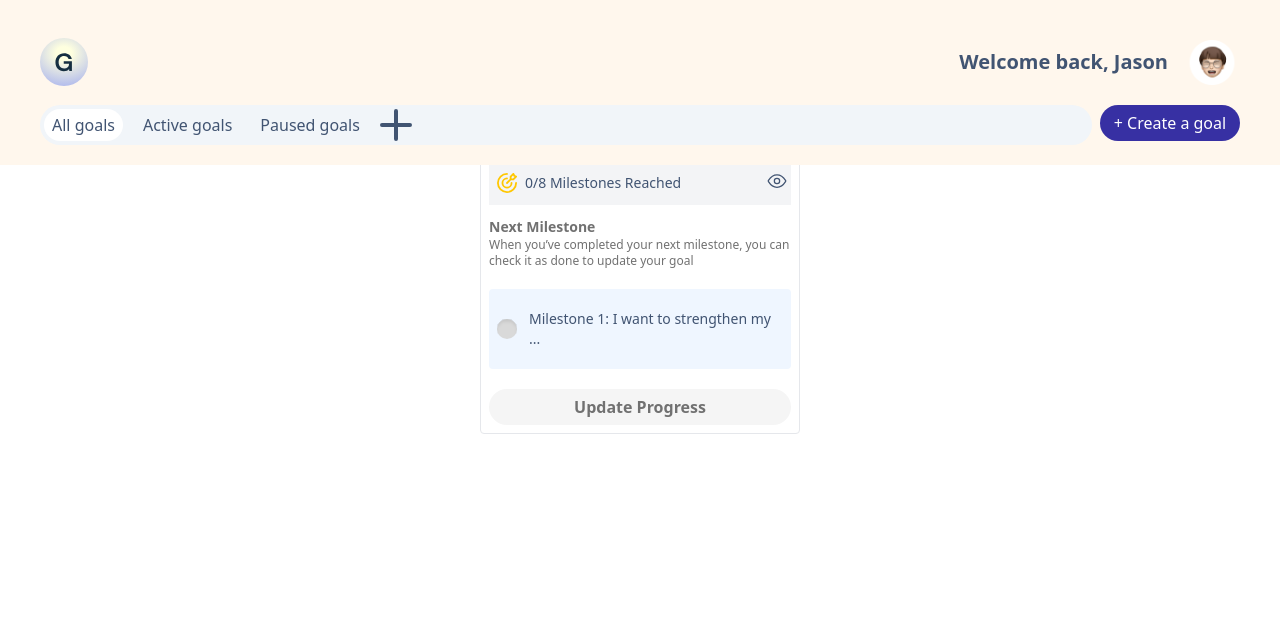
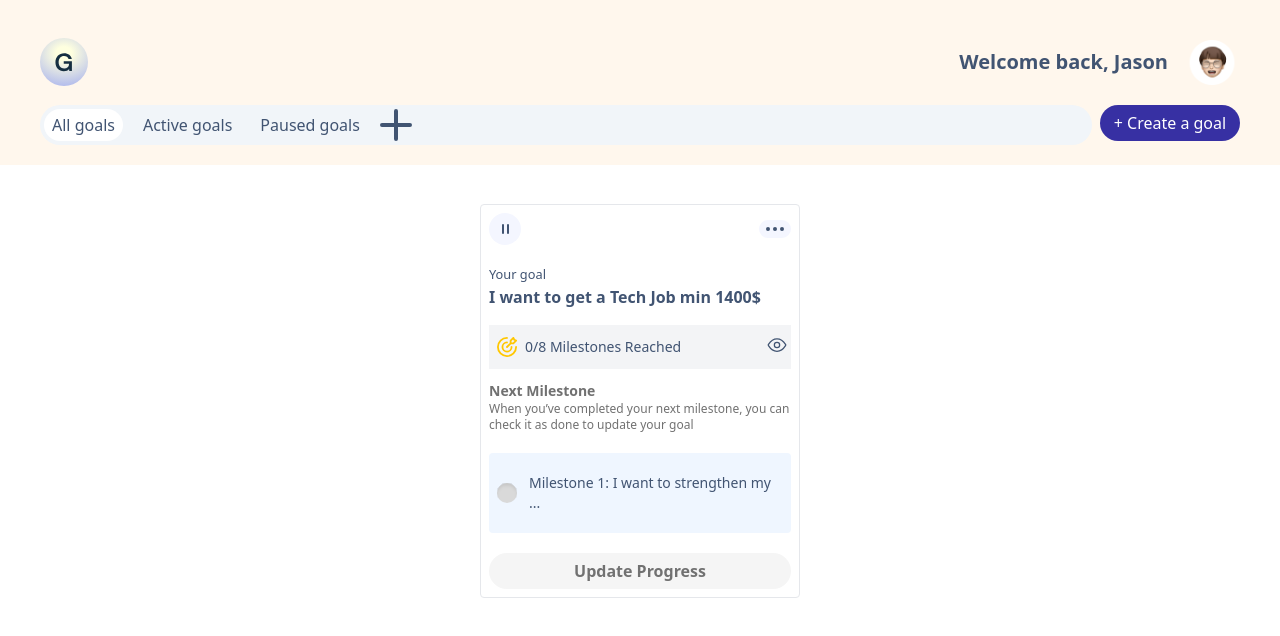
Before and after one commit to Co-Lab-You-Belong-in-Tech/Goalify, a React (Vite) app: page / in a window 1280 px wide. Shown: the top 636 px of the page. Built offline with nearby package versions, Linux system fonts and the light colour scheme.

Commit message:
style: colors, spacing

```diff
--- a/src/components/stepper/InitialGoalMessage.jsx
+++ b/src/components/stepper/InitialGoalMessage.jsx
@@ -23,7 +23,7 @@ export default function InitialGoalMessage() {
     const handleOpen = () => setOpen(true);
     const handleClose = () => setOpen(false);
 
-    return (<Grid display="flex" flexDirection="column" justifyContent="center" alignItems="center" height="100vh" sx={{background:"#FFFFF9"}}>
+    return (<Grid display="flex" flexDirection="column" justifyContent="center" alignItems="center" height={`${100-50}vh`} sx={{background:"#FFFFF9"}}>
         <p className="text-4xl leading-10 font-bold mb-10"> Welcome, Jason</p>
 
         <div className="border divide-neutral-300 border-solid p-5 bg-white	">
--- a/src/pages/dashboard/listCards.jsx
+++ b/src/pages/dashboard/listCards.jsx
@@ -10,12 +10,14 @@ const ListCards = () => {
       ? goals
       : goals.filter((goal) => goal.categoryId === selected);
   return (
-    <div className="flex flex-wrap gap-x-5 gap-y-12 justify-center my-10">
+    <div className="flex flex-wrap gap-x-5 gap-y-12 justify-center mt-44 px-10 py-7">
       {myGoals.length > 0 ? (
         myGoals.map((goal) => <Card key={goal.id} goal={goal} />)
-      ) : (
+      ) : <d>
         <InitialGoalMessage />
-      )}
+
+      </d>
+      }
     </div>
   );
 };
```
